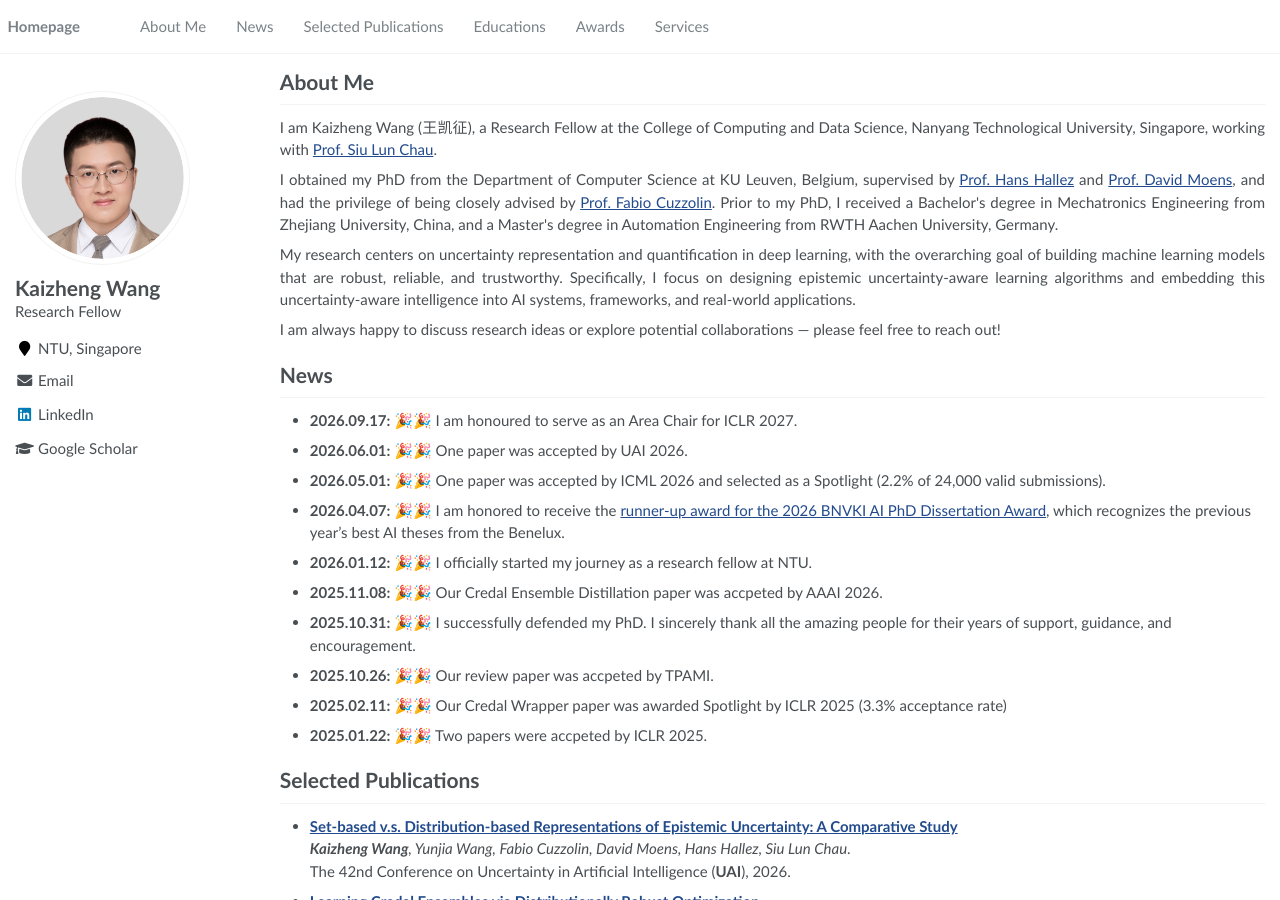
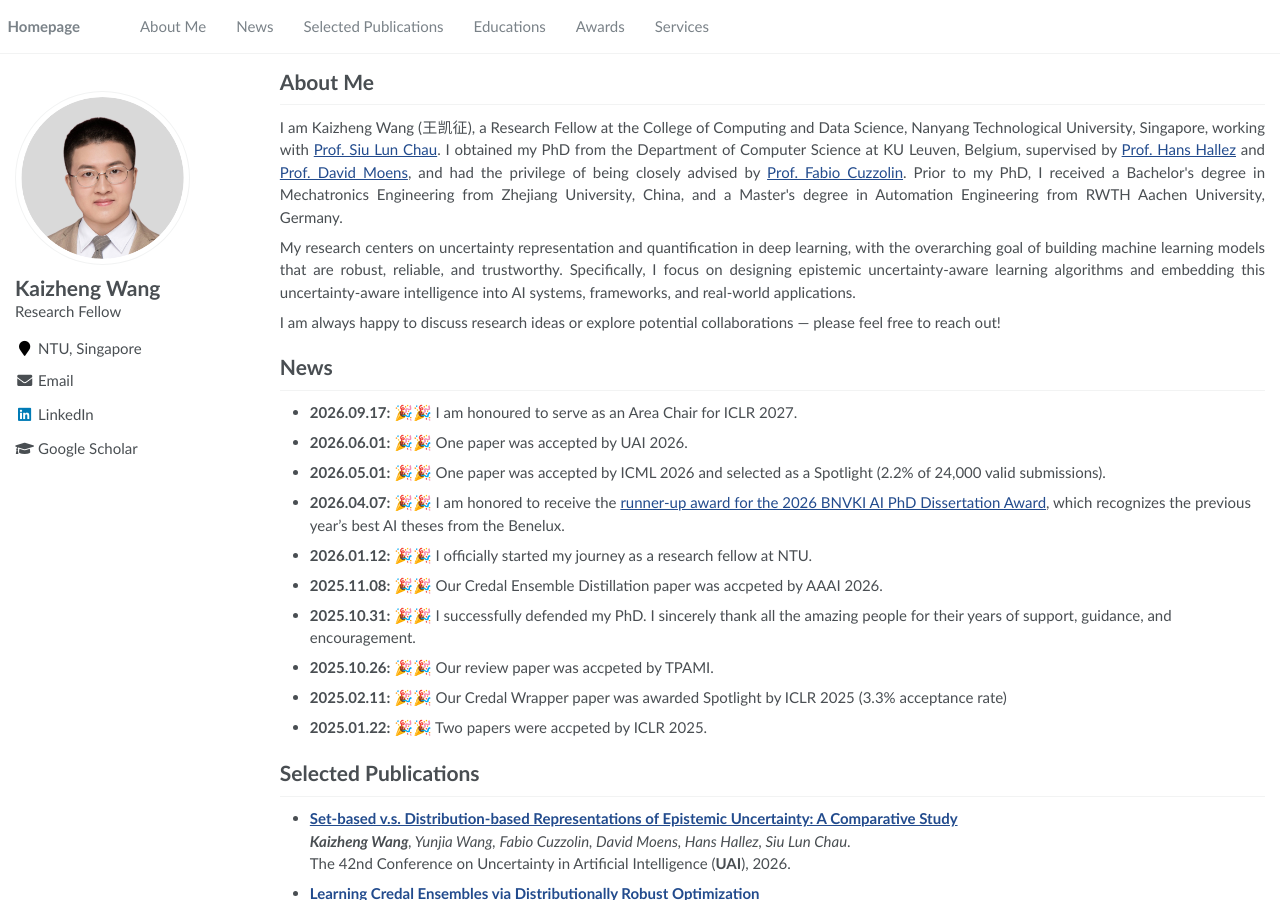
Before and after one commit to Kaizheng-WANG/Kaizheng-WANG.github.io, a Jekyll site: the page built from _pages/about.md, in a window 1280 px wide and 900 px high. Built offline with Jekyll 4.4.1, drawn with Linux system fonts in a browser that asks for light colours.

Commit message:
update About Me

```diff
--- a/_pages/about.md
+++ b/_pages/about.md
@@ -26,12 +26,12 @@ I am Kaizheng Wang (王凯征), a research fellow at the College of Computing an
 My current research centers on uncertainty representation and quantification in deep learning, aiming to enhance the robustness, reliability, and trustworthiness of machine learning models. If you have any questions about my research or would like to collaborate with me, please feel free to reach out to me.
 </p> -->
 <p style="text-align: justify;">
-I am Kaizheng Wang (王凯征), a Research Fellow at the College of Computing and Data Science, Nanyang Technological University, Singapore, working with <a href="https://chau999.github.io/">Prof. Siu Lun Chau</a>.
+I am Kaizheng Wang (王凯征), a Research Fellow at the College of Computing and Data Science, Nanyang Technological University, Singapore, working with <a href="https://chau999.github.io/">Prof. Siu Lun Chau</a>. I obtained my PhD from the Department of Computer Science at KU Leuven, Belgium, supervised by <a href="https://www.kuleuven.be/wieiswie/en/person/00080562">Prof. Hans Hallez</a> and <a href="https://www.kuleuven.be/wieiswie/en/person/00012025">Prof. David Moens</a>, and had the privilege of being closely advised by <a href="https://www.brookes.ac.uk/profiles/staff/fabio-cuzzolin">Prof. Fabio Cuzzolin</a>. Prior to my PhD, I received a Bachelor's degree in Mechatronics Engineering from Zhejiang University, China, and a Master's degree in Automation Engineering from RWTH Aachen University, Germany.
 </p>
 
-<p style="text-align: justify;">
+<!-- <p style="text-align: justify;">
 I obtained my PhD from the Department of Computer Science at KU Leuven, Belgium, supervised by <a href="https://www.kuleuven.be/wieiswie/en/person/00080562">Prof. Hans Hallez</a> and <a href="https://www.kuleuven.be/wieiswie/en/person/00012025">Prof. David Moens</a>, and had the privilege of being closely advised by <a href="https://www.brookes.ac.uk/profiles/staff/fabio-cuzzolin">Prof. Fabio Cuzzolin</a>. Prior to my PhD, I received a Bachelor's degree in Mechatronics Engineering from Zhejiang University, China, and a Master's degree in Automation Engineering from RWTH Aachen University, Germany.
-</p>
+</p> -->
 
 <p style="text-align: justify;">
 My research centers on uncertainty representation and quantification in deep learning, with the overarching goal of building machine learning models that are robust, reliable, and trustworthy. Specifically, I focus on designing epistemic uncertainty-aware learning algorithms and embedding this uncertainty-aware intelligence into AI systems, frameworks, and real-world applications.
```
